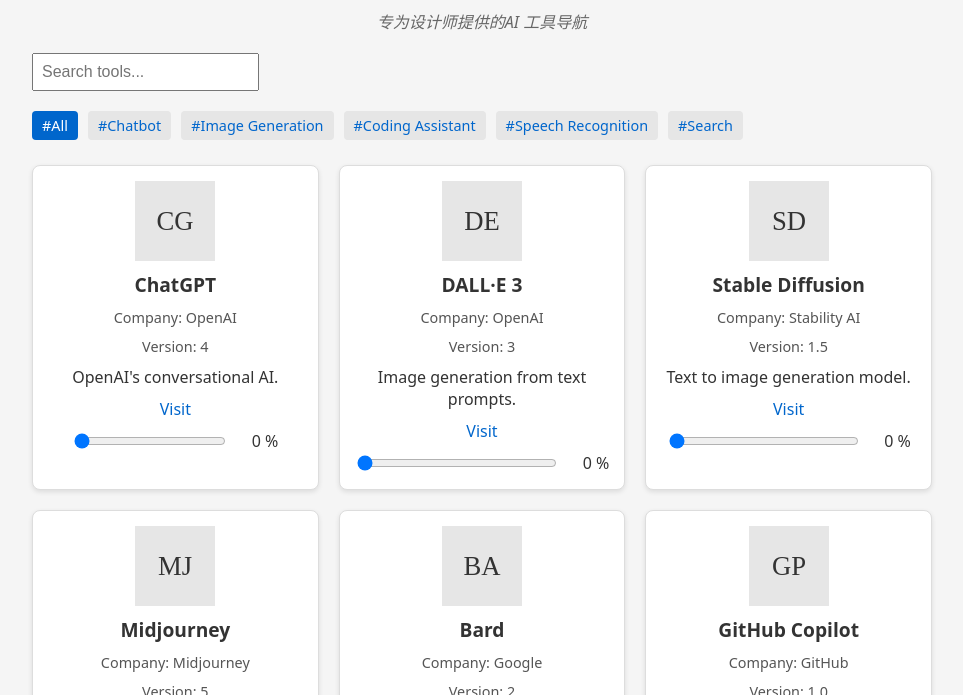
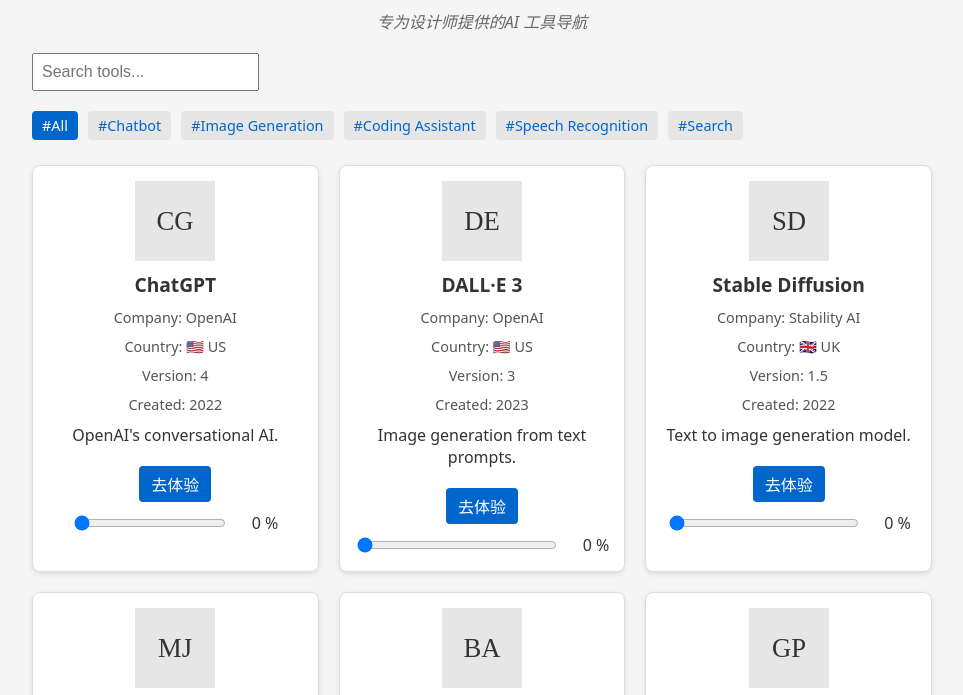
Before and after one commit to dororoliu666/bigbang, a plain HTML site: page index.html in a window 1280 px wide. Shown: the part 87-782 px from the top of the page, without its empty margins (158-1121 px from the left). Drawn offline with Linux system fonts and the light colour scheme.

Commit message:
Add country and creation date info

```diff
--- a/script.js
+++ b/script.js
@@ -9,6 +9,8 @@
         name: 'ChatGPT',
         company: 'OpenAI',
         version: '4',
+        country: '🇺🇸 US',
+        created: '2022',
         category: 'Chatbot',
         logo: generateLogo('CG'),
         description: "OpenAI's conversational AI.",
@@ -19,6 +21,8 @@
         name: 'DALL·E 3',
         company: 'OpenAI',
         version: '3',
+        country: '🇺🇸 US',
+        created: '2023',
         category: 'Image Generation',
         logo: generateLogo('DE'),
         description: 'Image generation from text prompts.',
@@ -30,6 +34,8 @@
         company: 'Stability AI',
         version: '1.5',
         category: 'Image Generation',
+        country: '🇬🇧 UK',
+        created: '2022',
         logo: generateLogo('SD'),
         description: 'Text to image generation model.',
         link: 'https://stability.ai'
@@ -40,6 +46,8 @@
         company: 'Midjourney',
         version: '5',
         category: 'Image Generation',
+        country: '🇺🇸 US',
+        created: '2022',
         logo: generateLogo('MJ'),
         description: 'AI-based art generation service.',
         link: 'https://www.midjourney.com'
@@ -50,6 +58,8 @@
         company: 'Google',
         version: '2',
         category: 'Chatbot',
+        country: '🇺🇸 US',
+        created: '2023',
         logo: generateLogo('BA'),
         description: "Google's generative AI service.",
         link: 'https://bard.google.com'
@@ -60,6 +70,8 @@
         company: 'GitHub',
         version: '1.0',
         category: 'Coding Assistant',
+        country: '🇺🇸 US',
+        created: '2021',
         logo: generateLogo('GP'),
         description: 'Code completion assistant for developers.',
         link: 'https://github.com/features/copilot'
@@ -70,6 +82,8 @@
         company: 'Adobe',
         version: 'beta',
         category: 'Image Generation',
+        country: '🇺🇸 US',
+        created: '2023',
         logo: generateLogo('FF'),
         description: 'Creative generative AI tools by Adobe.',
         link: 'https://www.adobe.com/sensei/generative-ai'
@@ -80,6 +94,8 @@
         company: 'OpenAI',
         version: '1.0',
         category: 'Speech Recognition',
+        country: '🇺🇸 US',
+        created: '2022',
         logo: generateLogo('WH'),
         description: 'Automatic speech recognition system.',
         link: 'https://openai.com'
@@ -90,6 +106,8 @@
         company: 'Anthropic',
         version: '2',
         category: 'Chatbot',
+        country: '🇺🇸 US',
+        created: '2023',
         logo: generateLogo('CL'),
         description: 'Anthropic\'s helpful AI assistant.',
         link: 'https://www.anthropic.com'
@@ -100,6 +118,8 @@
         company: 'Perplexity',
         version: '1.0',
         category: 'Search',
+        country: '🇺🇸 US',
+        created: '2022',
         logo: generateLogo('PX'),
         description: 'AI powered search and Q&A.',
         link: 'https://www.perplexity.ai'
@@ -175,10 +195,20 @@
             company.textContent = `Company: ${tool.company}`;
             info.appendChild(company);
 
+            const country = document.createElement('p');
+            country.className = 'meta';
+            country.textContent = `Country: ${tool.country}`;
+            info.appendChild(country);
+
             const version = document.createElement('p');
             version.className = 'meta';
             version.textContent = `Version: ${tool.version}`;
             info.appendChild(version);
+
+            const created = document.createElement('p');
+            created.className = 'meta';
+            created.textContent = `Created: ${tool.created}`;
+            info.appendChild(created);
 
             const desc = document.createElement('p');
             desc.textContent = tool.description;
@@ -186,7 +216,8 @@
 
             const link = document.createElement('a');
             link.href = tool.link;
-            link.textContent = 'Visit';
+            link.textContent = '去体验';
+            link.className = 'visit-btn';
             link.target = '_blank';
             info.appendChild(link);
 
--- a/style.css
+++ b/style.css
@@ -93,14 +93,18 @@
     font-size: 0.9em;
 }
 
-.tool a {
-    color: #0066cc;
+.visit-btn {
+    display: inline-block;
+    margin-top: 10px;
+    padding: 6px 12px;
+    background: #0066cc;
+    color: #fff;
     text-decoration: none;
-    margin-top: 10px;
+    border-radius: 4px;
 }
 
-.tool a:hover {
-    text-decoration: underline;
+.visit-btn:hover {
+    background: #005bb5;
 }
 
 .rating-container {
```
Also changed, not shown: README.md.
